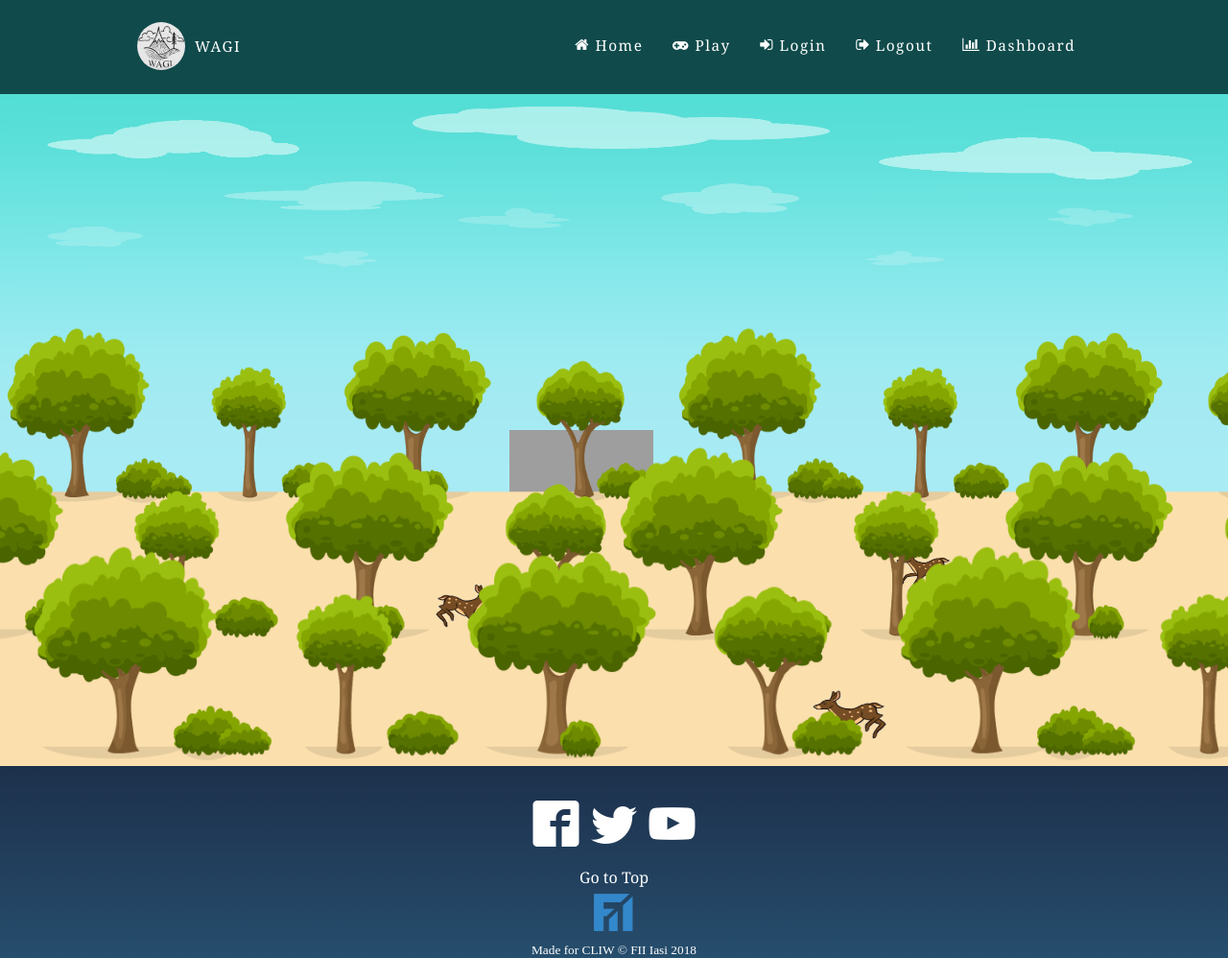
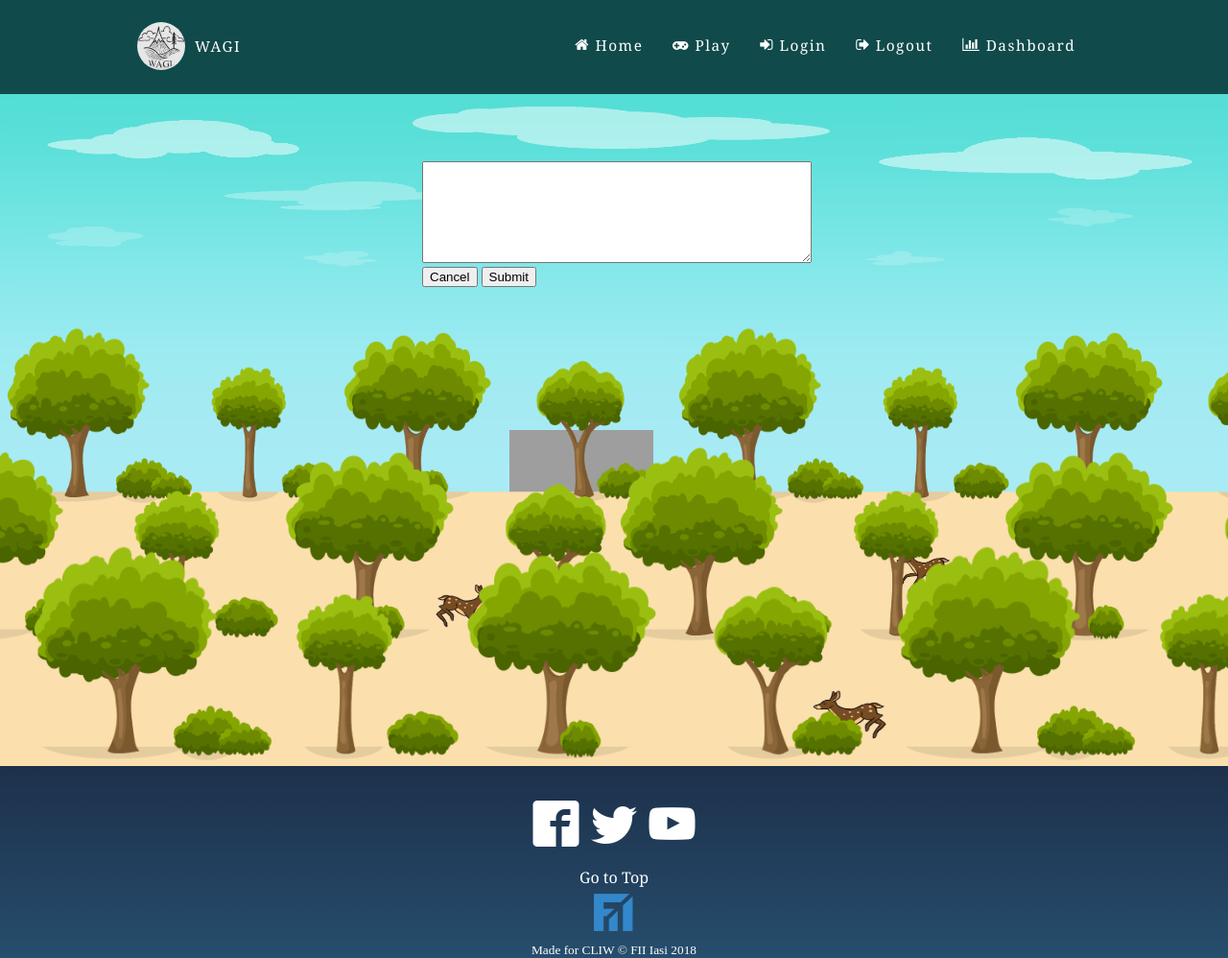
Before and after one commit to cristian1997/CLIW-fert, a PHP site: page /play.html in a window 1280 px wide. Shown: the whole page at 96% size. Run offline with PHP 8.4, Linux system fonts and the light colour scheme; some web fonts are replaced; grey boxes are pictures that could not be loaded.

Commit message:
custom answer form

```diff
--- a/play.html
+++ b/play.html
@@ -69,6 +69,11 @@
     <div class="content__container">
 
         <div id="game__playground">
+            <div id="custom_answer_form">
+                <textarea id="custom_answer_textarea"></textarea>
+                <button>Cancel</button>
+                <button id="custom_answer_submit">Submit</button>
+            </div>
 
             <div id="trees_and_bushes">
                 <img class="first__layer" src="misc/images/playground/02_trees_and_bushes.png" alt="trees">
--- a/scripts/play.js
+++ b/scripts/play.js
@@ -19,7 +19,24 @@ var answer_second_layer = "second_answer__layer";
 var answer_third_layer = "third_answer__layer";
 var answer_forth_layer = "forth_answer__layer";
 
-window.onload = generate_deers(4)
+window.onload = generate_deers(4);
+
+// window.addEventListener("load", function() {
+//     generate_deers(4);
+
+//     document.getElementById("custom_answer_submit").addEventListener("click", function() {
+//         var answer = document.getElementById("custom_answer_textarea").value;
+//         // TODO: make request to post answer
+//         // postAnswer(answer)
+//         // .then(response => {
+//         //     showPopupError(response);
+//         //     // TODO: redirect to home ?
+//         // })
+//         // .catch(err => {
+//         //     showPopupError(err);
+//         // });
+//     });
+// });
 
 var occupied_layer = {};
 
@@ -79,6 +96,9 @@ function createNewDeer(answerNumber) {
         createNewDeer(answerNumber);
     }, deer_animation_duration * 1000);
 
+    // if(true) { // if deer answer is custom
+    //     new_deer_image.addEventListener("click", displayCustomAnswerForm);
+    // }
 
 
     let answer_container = document.createElement("textarea");
@@ -93,6 +113,10 @@ function createNewDeer(answerNumber) {
     answer_container.setAttribute("id", "textanswer" + answerNumber);
 
     deers_parent_div.appendChild(answer_container);
+}
+
+function displayCustomAnswerForm() {
+    document.getElementById("custom_answer_textarea").style.display = "block";
 }
 
 function removeOldDeerAndAnswer(answerNumber) {
--- a/style/play.css
+++ b/style/play.css
@@ -128,6 +128,22 @@
     animation: from_right linear;
 }
 
+#custom_answer_form {
+    /*display: none;*/
+    position: absolute;
+    z-index: 5;
+    top: 70px;
+    left: 0;
+    right: 0;
+    margin-left: auto;
+    margin-right: auto;
+    width: 400px;
+}
+
+#custom_answer_textarea {
+    width: 400px;
+    height: 100px;
+}
 
 @keyframes from_left {
     0% {
```
